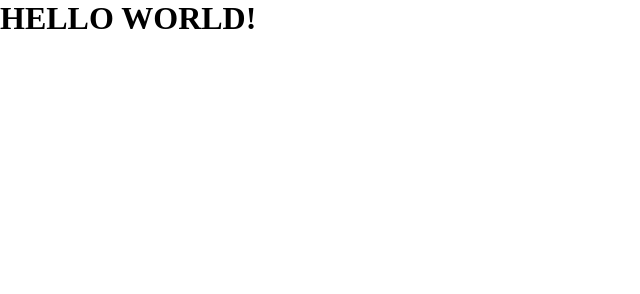
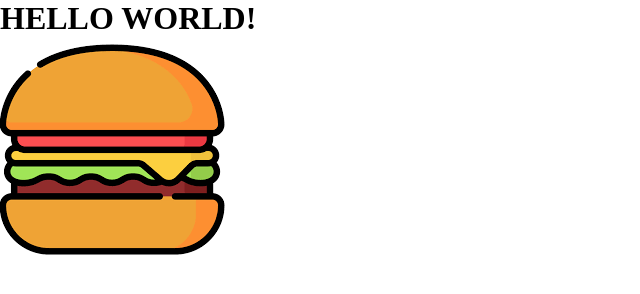
Before and after one commit to Ferlo94/vue-hello, a plain HTML site: page index.html in a window 1280 px wide. Shown: the whole page, without its empty margins (0-640 px from the left). Drawn offline with nearby package versions, Linux system fonts and the light colour scheme.

Commit message:
ecco un panino

```diff
--- a/index.html
+++ b/index.html
@@ -12,6 +12,7 @@
 <body>
     <div id="app">
         <h1>{{message}}</h1>
+        <img :src="img">
     </div>
     <script src="script.js"></script>
 </body>
--- a/script.js
+++ b/script.js
@@ -7,6 +7,6 @@ const app = new Vue({
     el: '#app',
     data: {
         message: 'HELLO WORLD!',
-
+        img: 'images.png'
     }
 });
```
Also changed, not shown: images.png (added), style.css (line endings or trailing spaces).
